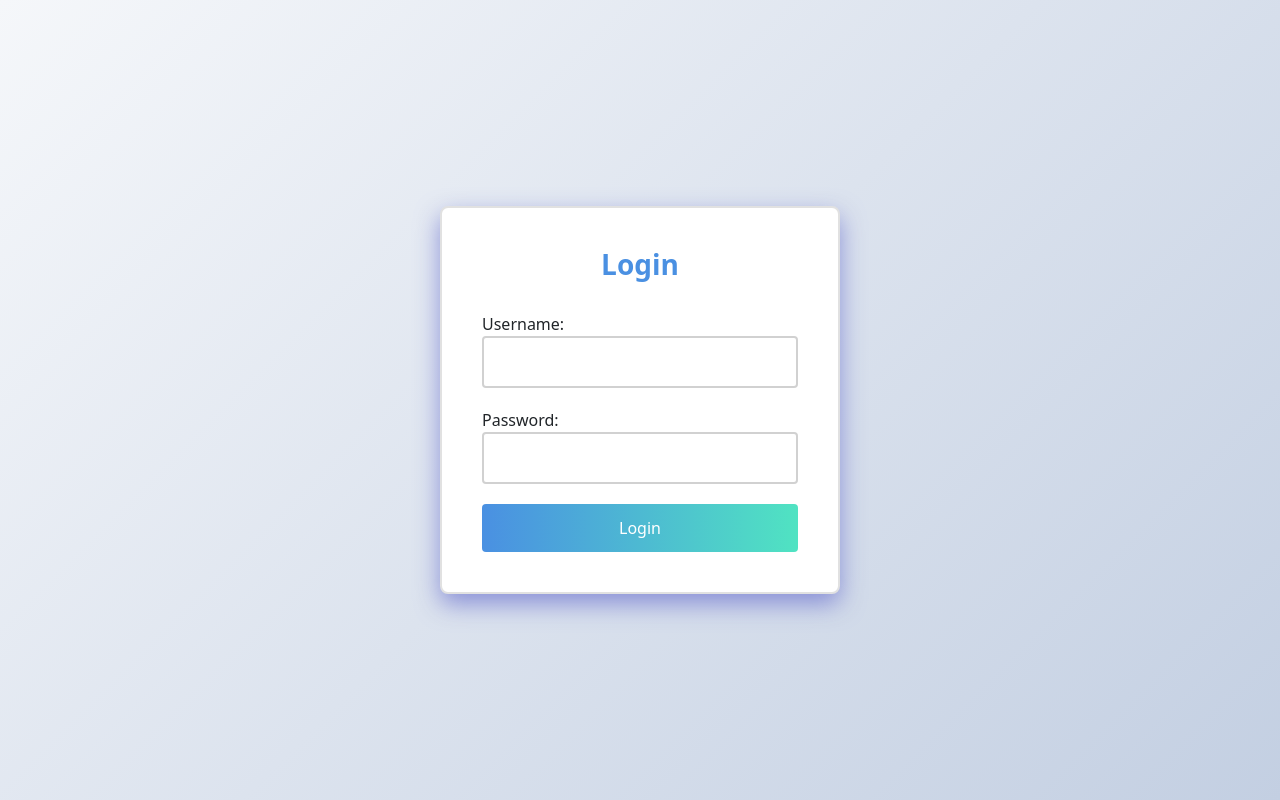
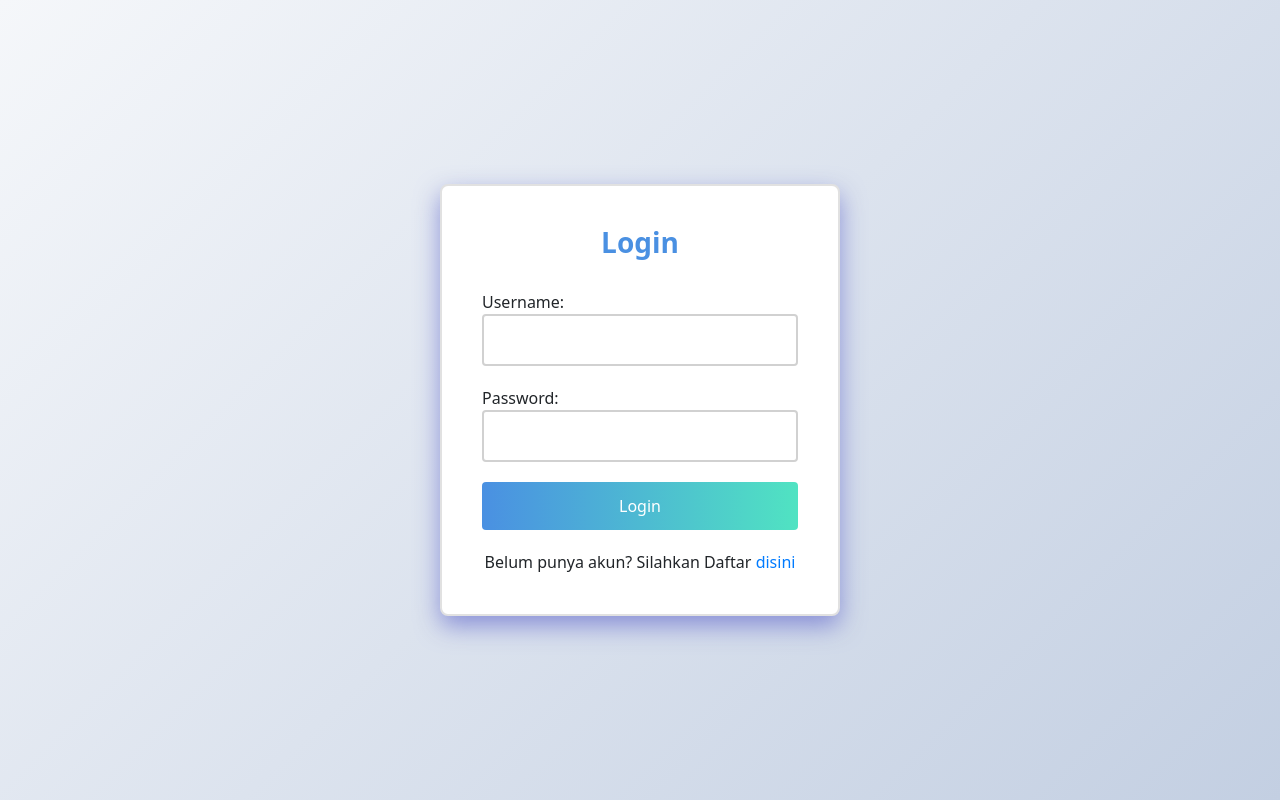
Before and after one commit to yerikodirgantara/Tk-Bintang-Kasih, a Vue app: page /Loguser in a window 1280 px wide. Built offline with nearby package versions, Linux system fonts and the light colour scheme.

Commit message:
update loguser

```diff
--- a/src/components/Login/Loguser.vue
+++ b/src/components/Login/Loguser.vue
@@ -24,6 +24,12 @@
           />
         </div>
         <button type="submit" class="login-button">Login</button>
+
+        <!-- Link to Login -->
+          <div class="login-link-container">
+            <span>Belum punya akun? Silahkan Daftar </span>
+            <router-link to="/Reguser" class="login-link"> disini</router-link>
+          </div>
       </form>
 
       <p v-if="errorMessage" class="error">{{ errorMessage }}</p>
@@ -157,4 +163,18 @@ export default {
     font-size: 14px;
   }
 }
+
+.login-link-container {
+    text-align: center;
+    margin-top: 20px;
+  }
+
+  .login-link {
+    color: #007bff;
+    text-decoration: none;
+  }
+
+  .login-link:hover {
+    text-decoration: underline;
+  }
 </style>
```
